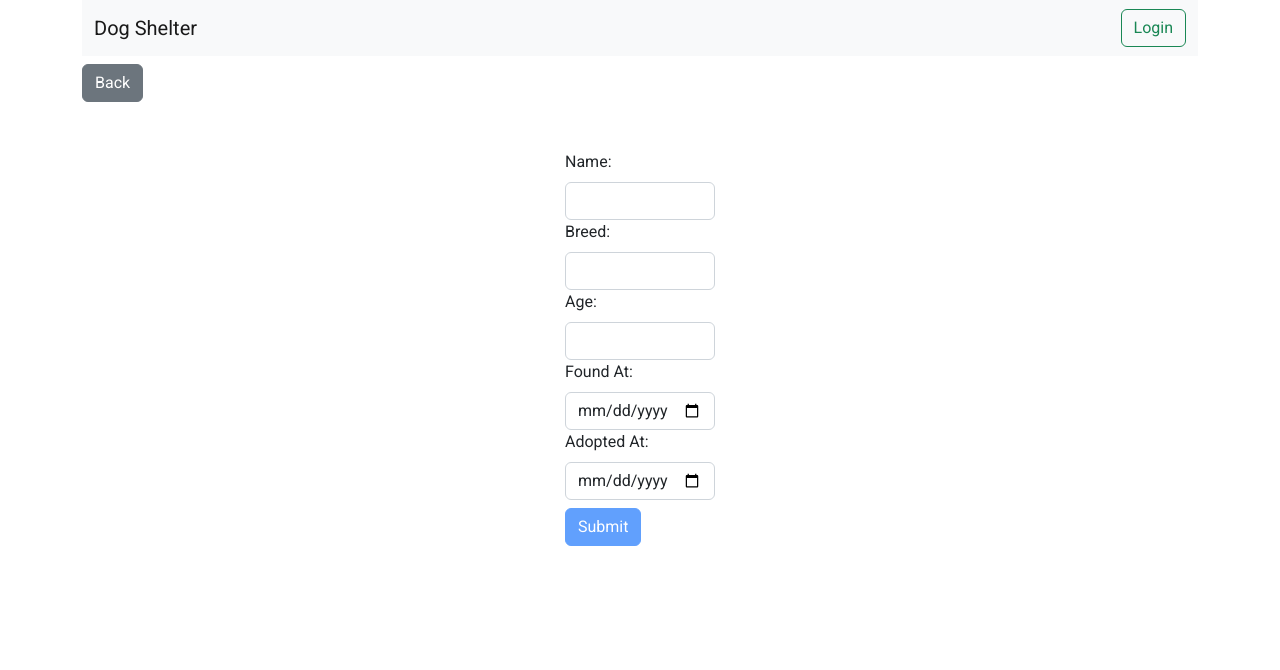
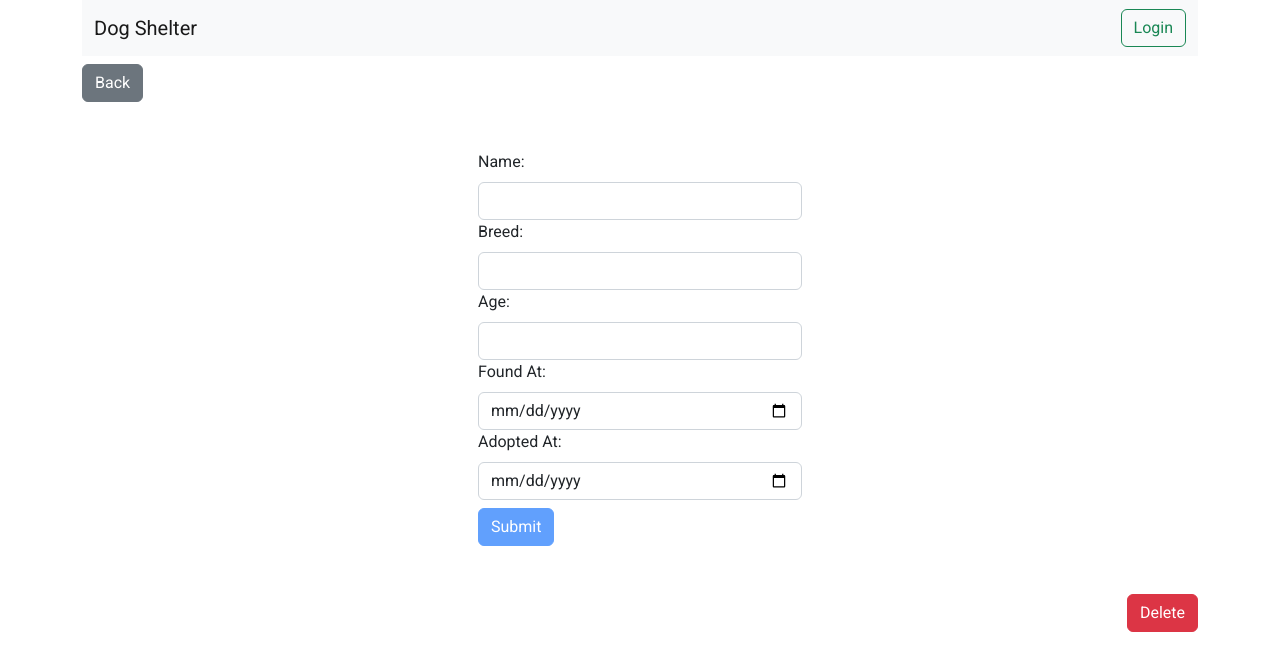
Before and after one commit to voroshagyma/dog-shelter-frontend, an Angular app: page /dogs/1 in a window 1280 px wide. Shown: the top 670 px of the page. Built offline with nearby package versions, Linux system fonts and the light colour scheme; no server answers.

Commit message:
Add dog delete

```diff
--- a/src/app/dogs/dog-edit-page/dog-edit-page.component.html
+++ b/src/app/dogs/dog-edit-page/dog-edit-page.component.html
@@ -10,44 +10,47 @@
             <form [formGroup]="editForm" (ngSubmit)="handleSubmit()" class="m-5">
 
                 <div class="row justify-content-center">
-                    <div class="col-2">
+                    <div class="col-4">
                         <label for="name" class="form-label">Name: </label>
                         <input id="name" class="form-control" type="text" formControlName="name">
                     </div>
                 </div>
                 <div class="row justify-content-center">
 
-                    <div class="col-2">
+                    <div class="col-4">
                         <label for="breed" class="form-label">Breed: </label>
                         <input id="breed" class="form-control" type="text" formControlName="breed">
                     </div>
                 </div>
                 <div class="row justify-content-center">
-                    <div class="col-2">
+                    <div class="col-4">
                         <label for="age" class="form-label">Age: </label>
                         <input id="age" class="form-control" type="number" formControlName="age">
                     </div>
                 </div>
 
                 <div class="row justify-content-center">
-                    <div class="col-2">
+                    <div class="col-4">
                         <label for="foundAt" class="form-label">Found At: </label>
                         <input id="foundAt" class="form-control" type="date" formControlName="foundAt">
                     </div>
                 </div>
                 <div class="row justify-content-center">
-                    <div class="col-2">
+                    <div class="col-4">
                         <label for="adoptedAt" class="form-label">Adopted At: </label>
                         <input id="adoptedAt" class="form-control" type="date" formControlName="adoptedAt">
                     </div>
                 </div>
 
                 <div class="row justify-content-center">
-                    <div class="col-2 d-flex align-items-end mt-2">
+                    <div class="col-4 d-flex align-items-end mt-2 justify-content-between">
                         <button type="submit" class="btn btn-primary" [disabled]="!editForm.valid">Submit</button>
                     </div>
                 </div>
             </form>
+            <div class="d-flex justify-content-end">
+                <button (click)="deleteDog()" class="btn btn-danger">Delete</button>
+            </div>
 
         </div>
     </div>
--- a/src/app/dogs/dog-edit-page/dog-edit-page.component.ts
+++ b/src/app/dogs/dog-edit-page/dog-edit-page.component.ts
@@ -1,7 +1,7 @@
 import { formatDate } from '@angular/common';
 import { Component, OnInit } from '@angular/core';
 import { FormControl, FormGroup, Validators } from '@angular/forms';
-import { ActivatedRoute } from '@angular/router';
+import { ActivatedRoute, Router } from '@angular/router';
 import { DogsService } from '../dogs.service';
 import { IDog } from '../models/idog';
 
@@ -12,7 +12,7 @@ import { IDog } from '../models/idog';
 })
 export class DogEditPageComponent implements OnInit {
 
-  constructor(private readonly route: ActivatedRoute, private readonly dogsService: DogsService) { }
+  constructor(private readonly route: ActivatedRoute, private readonly dogsService: DogsService, private readonly router: Router) { }
 
   ngOnInit(): void {
     console.log(this.route.paramMap.subscribe(e => this.getDog(parseInt(e.get("id") || ""))));
@@ -30,6 +30,10 @@ export class DogEditPageComponent implements OnInit {
   private originalDog: IDog | null = null;
 
   successEdigMsg: string = "";
+
+  deleteDog() {
+    this.dogsService.remove(this.originalDog?.id || -1).subscribe(e => this.router.navigate(["/"]));
+  }
 
   getDog(id: number) {
     this.dogsService.findOne(id)
--- a/src/app/dogs/dogs.service.ts
+++ b/src/app/dogs/dogs.service.ts
@@ -44,5 +44,7 @@ export class DogsService {
     );
   }
 
-  remove() { }
+  remove(id: number) {
+    return this.http.delete<number>(environment.apiUrl + this.route + `/${id}`);
+  }
 }
```
